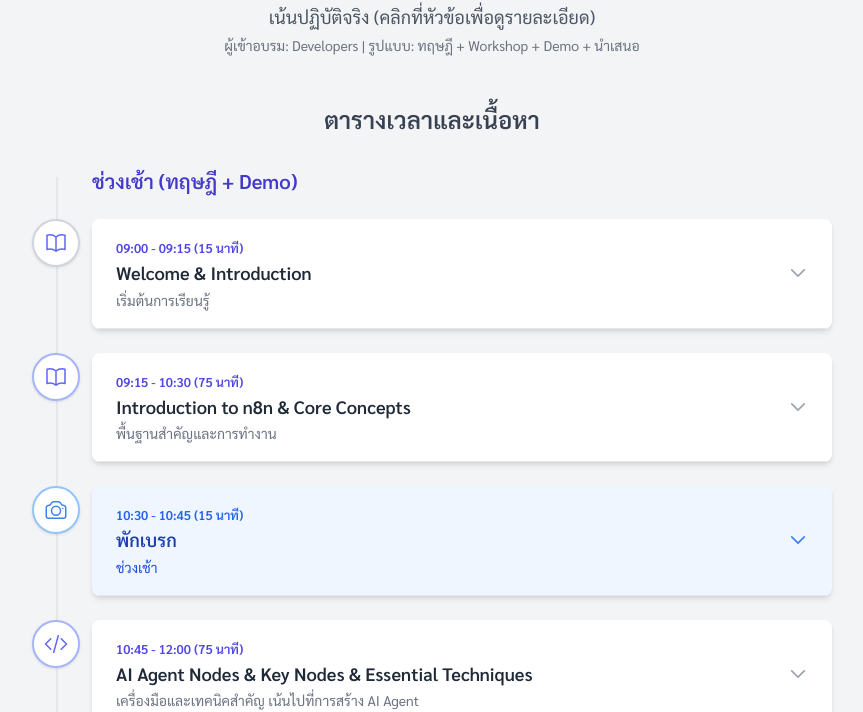
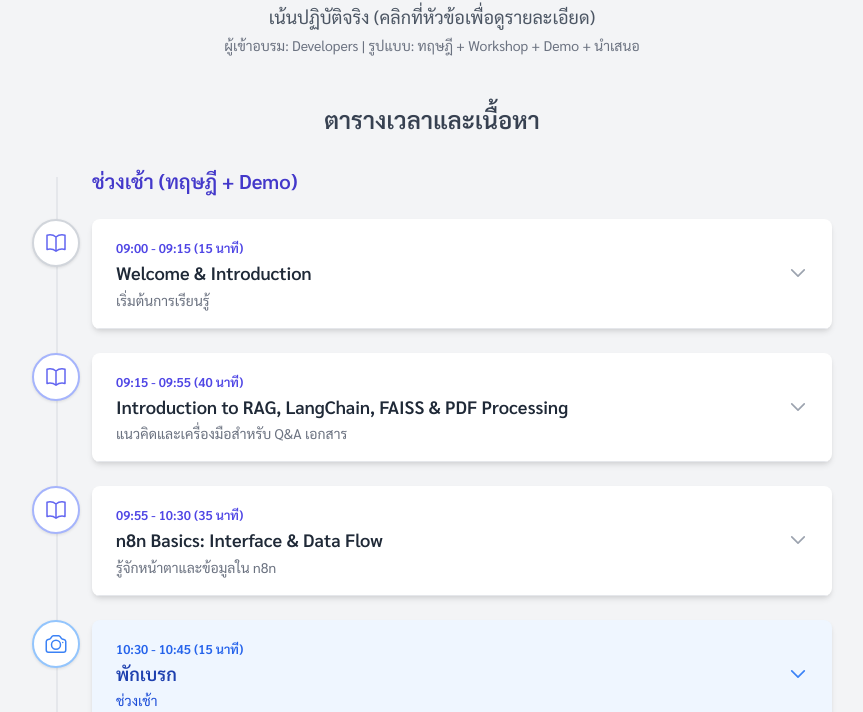
Before and after one commit to paphatchailab/course-ai, a plain HTML site: page index.html in a window 1280 px wide. Shown: the part 89-801 px from the top of the page, without its empty margins (208-1071 px from the left). Drawn offline with nearby package versions, Linux system fonts and the light colour scheme.

Commit message:
update add langchain

```diff
--- a/index.html
+++ b/index.html
@@ -261,9 +261,38 @@
                         <div class="timeline-card">
                             <button class="timeline-button" aria-expanded="false">
                                 <div>
-                                    <span class="timeline-time">09:15 - 10:30 (75 นาที)</span>
-                                    <h4 class="timeline-title">Introduction to n8n & Core Concepts</h4>
-                                     <span class="timeline-subtitle">พื้นฐานสำคัญและการทำงาน</span>
+                                    <span class="timeline-time">09:15 - 09:55 (40 นาที)</span>
+                                    <h4 class="timeline-title">Introduction to RAG, LangChain, FAISS & PDF Processing</h4>
+                                     <span class="timeline-subtitle">แนวคิดและเครื่องมือสำหรับ Q&A เอกสาร</span>
+                                </div>
+                                <svg class="chevron-icon" xmlns="http://www.w3.org/2000/svg" fill="none" viewBox="0 0 24 24" stroke-width="2" stroke="currentColor"><path stroke-linecap="round" stroke-linejoin="round" d="m19.5 8.25-7.5 7.5-7.5-7.5" /></svg>
+                            </button>
+                            <div class="timeline-details">
+                                <ul class="details-list">
+                                    <li>RAG (Retrieval-Augmented Generation) คืออะไร? แก้ปัญหา Hallucination อย่างไร?</li>
+                                    <li>LangChain คืออะไร? บทบาทในการสร้าง AI Application (เน้นด้าน RAG)</li>
+                                    <li>Vector Database & FAISS: แนวคิดการจัดเก็บและค้นหาข้อมูล Vector</li>
+                                    <li>การประมวลผล PDF เบื้องต้นสำหรับการทำ RAG (Chunking)</li>
+                                    <li>ภาพรวมการทำ RAG แบบง่ายๆผ่าน LangChain</li>
+                                </ul>
+                                 <p class="details-gain">
+                                     <svg xmlns="http://www.w3.org/2000/svg" fill="none" viewBox="0 0 24 24" stroke-width="1.5" stroke="currentColor"><path stroke-linecap="round" stroke-linejoin="round" d="M4.26 10.147a60.438 60.438 0 0 0-.491 6.347A48.627 48.627 0 0 1 12 20.904a48.627 48.627 0 0 1 8.232-4.41 60.46 60.46 0 0 0-.491-6.347m-15.482 0a50.57 50.57 0 0 0-2.658-.813A59.906 59.906 0 0 1 12 3.493a59.903 59.903 0 0 1 10.399 5.84c-.896.248-1.783.52-2.658.814m-15.482 0A50.697 50.697 0 0 1 12 13.489a50.702 50.702 0 0 1 7.74-3.342M6.75 15a.75.75 0 1 0 0-1.5.75.75 0 0 0 0 1.5Zm0 0v-3.675A55.378 55.378 0 0 1 12 8.443m-7.007 11.55A5.981 5.981 0 0 0 6.75 15.75v-1.5"></path></svg>
+                                    สิ่งที่จะได้รับ: เข้าใจแนวคิด RAG, รู้จักเครื่องมือ LangChain, FAISS และความสำคัญของการประมวลผลเอกสารเบื้องต้น
+                                </p>
+                            </div>
+                        </div>
+                    </div>
+
+                    <div class="timeline-item">
+                         <div class="timeline-icon-wrapper border-indigo-300">
+                            <svg class="w-6 h-6 icon-lecture" xmlns="http://www.w3.org/2000/svg" fill="none" viewBox="0 0 24 24" stroke-width="1.5" stroke="currentColor"><path stroke-linecap="round" stroke-linejoin="round" d="M12 6.042A8.967 8.967 0 0 0 6 3.75c-1.052 0-2.062.18-3 .512v14.25A8.987 8.987 0 0 1 6 18c2.305 0 4.408.867 6 2.292m0-14.25a8.966 8.966 0 0 1 6-2.292c1.052 0 2.062.18 3 .512v14.25A8.987 8.987 0 0 0 18 18a8.967 8.967 0 0 0-6 2.292m0-14.25v14.25"></path></svg>
+                        </div>
+                        <div class="timeline-card">
+                            <button class="timeline-button" aria-expanded="false">
+                                <div>
+                                    <span class="timeline-time">09:55 - 10:30 (35 นาที)</span>
+                                    <h4 class="timeline-title">n8n Basics: Interface & Data Flow</h4>
+                                     <span class="timeline-subtitle">รู้จักหน้าตาและข้อมูลใน n8n</span>
                                 </div>
                                 <svg class="chevron-icon" xmlns="http://www.w3.org/2000/svg" fill="none" viewBox="0 0 24 24" stroke-width="2" stroke="currentColor"><path stroke-linecap="round" stroke-linejoin="round" d="m19.5 8.25-7.5 7.5-7.5-7.5" /></svg>
                             </button>
@@ -272,13 +301,12 @@
                                     <li>n8n คืออะไร? Use Cases (เน้น Dev)</li>
                                     <li>Interface Overview (Editor, Nodes, Credentials, Executions)</li>
                                     <li>Core Concepts: Workflows, Nodes, Connections</li>
-                                    <li>Credentials: ความสำคัญและการตั้งค่า</li>
                                     <li>Data Flow & Expressions: การไหลของข้อมูล, JSON Structure, การใช้ `$json`, `$item` (สำคัญ!)</li>
                                     <li>Demo: Workflow ง่ายๆ (Manual -> Set -> Log)</li>
                                 </ul>
                                  <p class="details-gain">
                                      <svg xmlns="http://www.w3.org/2000/svg" fill="none" viewBox="0 0 24 24" stroke-width="1.5" stroke="currentColor"><path stroke-linecap="round" stroke-linejoin="round" d="M4.26 10.147a60.438 60.438 0 0 0-.491 6.347A48.627 48.627 0 0 1 12 20.904a48.627 48.627 0 0 1 8.232-4.41 60.46 60.46 0 0 0-.491-6.347m-15.482 0a50.57 50.57 0 0 0-2.658-.813A59.906 59.906 0 0 1 12 3.493a59.903 59.903 0 0 1 10.399 5.84c-.896.248-1.783.52-2.658.814m-15.482 0A50.697 50.697 0 0 1 12 13.489a50.702 50.702 0 0 1 7.74-3.342M6.75 15a.75.75 0 1 0 0-1.5.75.75 0 0 0 0 1.5Zm0 0v-3.675A55.378 55.378 0 0 1 12 8.443m-7.007 11.55A5.981 5.981 0 0 0 6.75 15.75v-1.5"></path></svg>
-                                    สิ่งที่จะได้รับ: รู้จัก n8n, เข้าใจแนวคิดหลัก, ส่วนประกอบพื้นฐาน, และวิธีการที่ข้อมูลไหลผ่าน Workflow รวมถึงการเข้าถึงข้อมูลเบื้องต้น
+                                    สิ่งที่จะได้รับ: รู้จัก n8n, เข้าใจส่วนประกอบพื้นฐาน, และวิธีการที่ข้อมูลไหลผ่าน Workflow รวมถึงการเข้าถึงข้อมูลเบื้องต้น
                                 </p>
                             </div>
                         </div>
@@ -448,7 +476,7 @@
 
                      <div class="timeline-item">
                         <div class="timeline-icon-wrapper border-blue-300">
-                             <svg class="w-6 h-6 icon-break" xmlns="http://www.w3.org/2000/svg" fill="none" viewBox="0 0 24 24" stroke-width="1.5" stroke="currentColor"><path stroke-linecap="round" stroke-linejoin="round" d="M6.827 6.175A2.31 2.31 0 0 1 5.186 7.23c-.38.054-.757.112-1.134.175C2.999 7.58 2.25 8.507 2.25 9.574V18a2.25 2.25 0 0 0 2.25 2.25h15A2.25 2.25 0 0 0 21.75 18V9.574c0-1.067-.75-1.994-1.802-2.169a47.865 47.865 0 0 0-1.134-.175 2.31 2.31 0 0 1-1.64-1.055l-.822-1.316a2.192 2.192 0 0 0-1.736-1.039 48.774 48.774 0 0 0-5.232 0 2.192 2.192 0 0 0-1.736 1.039l-.821 1.316Z" /><path stroke-linecap="round" stroke-linejoin="round" d="M16.5 12.75a4.5 4.5 0 1 1-9 0 4.5 4.5 0 0 1 9 0ZM18.75 10.5h.008v.008h-.008V10.5Z" /></svg>
+                             <svg class="w-6 h-6 icon-break" xmlns="http://www.w3.org/2000/svg" fill="none" viewBox="0 0 24 24" stroke-width="1.5" stroke="currentColor"><path stroke-linecap="round" stroke-linejoin="round" d="M6.827 6.175A2.31 2.31 0 0 1 5.186 7.23c-.38.054-.757.112-1.134.175C2.999 7.58 2.25 8.507 2.25 9.574V18a2.25 2.25 0 0 0 2.25 2.25h15A2.25 2.25 0 0 0 21.75 18V9.574c0-1.067-.75-1.994-1.802-2.169a47.865 47.865 0 0 0-1.134-.175 2.31 2.31 0 0 1-1.64-1.055l-.822-1.316a2.192 2.192 0 0 0-1.736-1.039 48.774 48.774 0 0 0-5.232 0 2.192 2.192 0 0 0-1.736 1.039l-.821 1.316Z" /><path stroke-linecap="round" stroke-linejoin="round" d="M16.5 12.75a4.5 4.5 0 1 1-9 0 4.5 4.5 0 0 1 9 0ZM18.75 10.5h.008v.008h-.008V10.5Z"></path></svg>
                         </div>
                          <div class="timeline-card bg-blue-50">
                             <button class="timeline-button" aria-expanded="false">
@@ -516,7 +544,7 @@
                                     <li>ปิดการอบรม</li>
                                 </ul>
                                 <p class="details-gain">
-                                    <svg xmlns="http://www.w3.org/2000/svg" fill="none" viewBox="0 0 24 24" stroke-width="1.5" stroke="currentColor"><path stroke-linecap="round" stroke-linejoin="round" d="M4.26 10.147a60.438 60.438 0 0 0-.491 6.347A48.627 48.627 0 0 1 12 20.904a48.627 48.627 0 0 1 8.232-4.41 60.46 60.46 0 0 0-.491-6.347m-15.482 0a50.57 50.57 0 0 0-2.658-.813A59.906 59.906 0 0 1 12 3.493a59.903 59.903 0 0 1 10.399 5.84c-.896.248-1.783.52-2.658.814m-15.482 0A50.697 50.697 0 0 1 12 13.489a50.702 50.702 0 0 1 7.74-3.342M6.75 15a.75.75 0 1 0 0-1.5.75.75 0 0 0 0 1.5Zm0 0v-3.675A55.378 55.378 0 0 1 12 8.443m-7.007 11.55A5.981 5.981 0 0 0 6.75 15.75v-1.5" /></svg>
+                                    <svg xmlns="http://www.w3.org/2000/svg" fill="none" viewBox="0 0 24 24" stroke-width="1.5" stroke="currentColor"><path stroke-linecap="round" stroke-linejoin="round" d="M4.26 10.147a60.438 60.438 0 0 0-.491 6.347A48.627 48.627 0 0 1 12 20.904a48.627 48.627 0 0 1 8.232-4.41 60.46 60.46 0 0 0-.491-6.347m-15.482 0a50.57 50.57 0 0 0-2.658-.813A59.906 59.906 0 0 1 12 3.493a59.903 59.903 0 0 1 10.399 5.84c-.896.248-1.783.52-2.658.814m-15.482 0A50.697 50.697 0 0 1 12 13.489a50.702 50.702 0 0 1 7.74-3.342M6.75 15a.75.75 0 1 0 0-1.5.75.75 0 0 0 0 1.5Zm0 0v-3.675A55.378 55.378 0 0 1 12 8.443m-7.007 11.55A5.981 5.981 0 0 0 6.75 15.75v-1.5"></path></svg>
                                     สิ่งที่จะได้รับ: เคลียร์ข้อสงสัย, ทบทวนความรู้, รู้แหล่งศึกษาต่อยอด
                                 </p>
                             </div>
```
